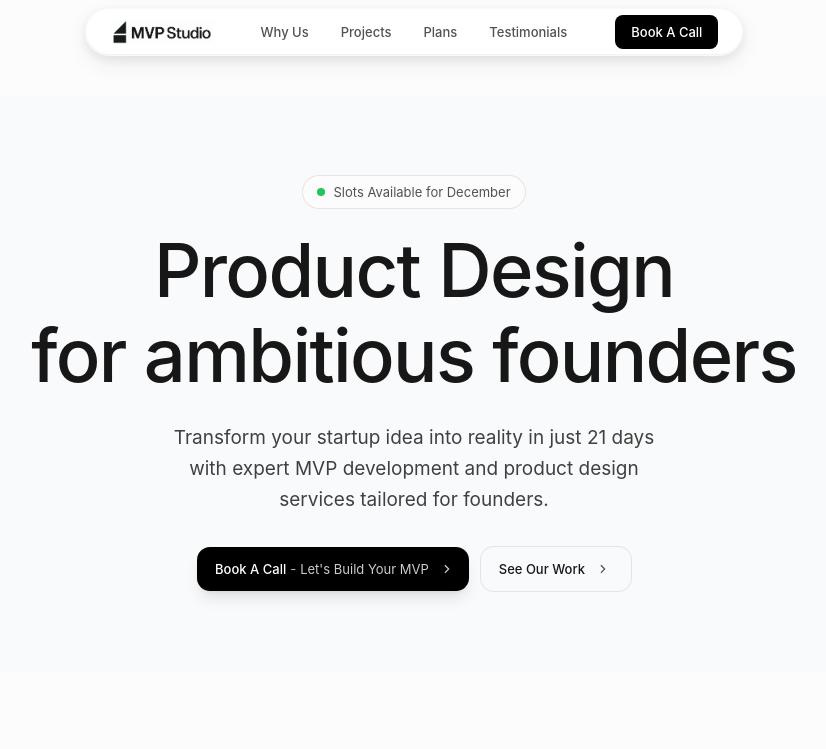
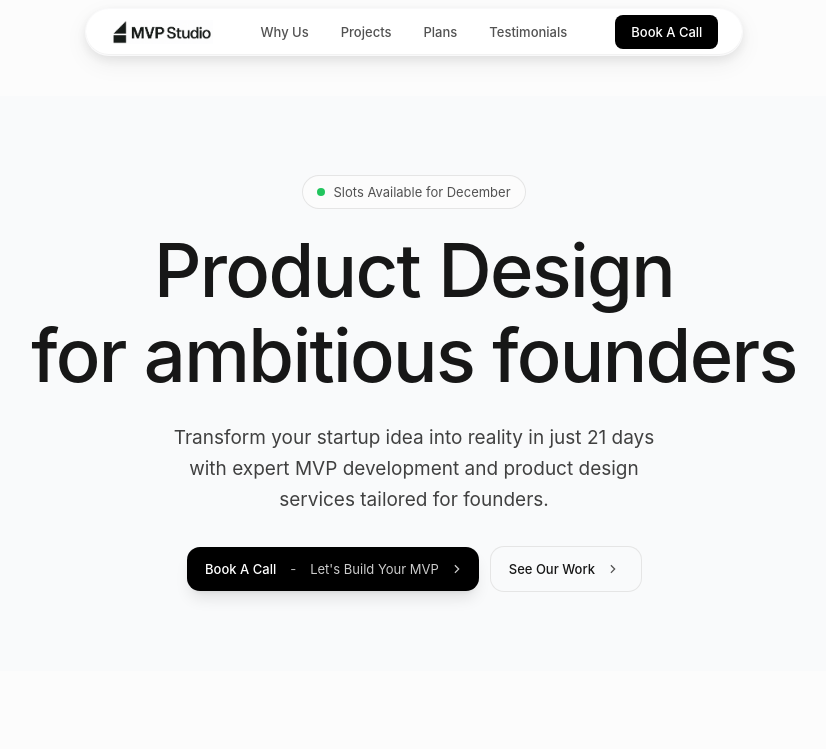
Before and after one commit to abhishekxdev/mvpstudio2.0, a Next.js app: page / in a window 1280 px wide. Shown: the top 749 px of the page, without its empty margins (226-1052 px from the left). Built offline with nearby package versions, Linux system fonts and the light colour scheme.

Commit message:
Update Hero.tsx

```diff
--- a/components/Hero.tsx
+++ b/components/Hero.tsx
@@ -66,12 +66,10 @@ const Hero = () => {
 
         {/* CTA */}
         <div className="mt-6 md:mt-8 flex flex-col items-center justify-center sm:flex-row w-full sm:w-auto gap-3 sm:px-0 max-w-2xl mx-auto">
-          <a className="group relative inline-flex items-center justify-center whitespace-nowrap transition duration-200 ease-out outline-none focus:outline-none disabled:pointer-events-none bg-black text-white shadow-lg hover:bg-black/90 disabled:bg-ln-gray-25 disabled:text-ln-gray-450 disabled:shadow-none h-11 gap-2 sm:gap-3.5 rounded-[13px] px-[18px] text-ln-label-sm w-full sm:w-auto max-w-md" href="https://calendly.com/mvpstudio-in/30min" target="_blank" rel="noopener noreferrer">
-            <span className="flex items-center gap-1 text-center justify-center w-full sm:w-auto">
-              <span>Book A Call</span>
-              <span className="hidden sm:inline text-ln-paragraph-sm text-white/70">-</span>
-              <span className="hidden sm:inline text-ln-paragraph-sm text-white/80">Let's Build Your MVP</span>
-            </span>
+          <a className="group relative inline-flex items-center justify-center whitespace-nowrap transition duration-200 ease-out outline-none focus:outline-none disabled:pointer-events-none bg-black text-white shadow-lg hover:bg-black/90 disabled:bg-ln-gray-25 disabled:text-ln-gray-450 disabled:shadow-none h-11 gap-2 sm:gap-3.5 rounded-[13px] px-[18px] text-ln-label-sm w-full sm:w-auto max-w-md touch-manipulation" href="https://calendly.com/mvpstudio-in/30min" target="_blank" rel="noopener noreferrer">
+            <span>Book A Call</span>
+            <span className="hidden sm:inline text-ln-paragraph-sm text-white/70">-</span>
+            <span className="hidden sm:inline text-ln-paragraph-sm text-white/80">Let's Build Your MVP</span>
             <svg xmlns="http://www.w3.org/2000/svg" fill="none" viewBox="0 0 20 20" className="-mx-1.5 size-5 shrink-0 text-white/80 group-disabled:text-ln-gray-450">
               <path stroke="currentColor" strokeLinecap="square" strokeWidth="1.25" d="M8.333 13.333 11.667 10 8.333 6.667"></path>
             </svg>
```
